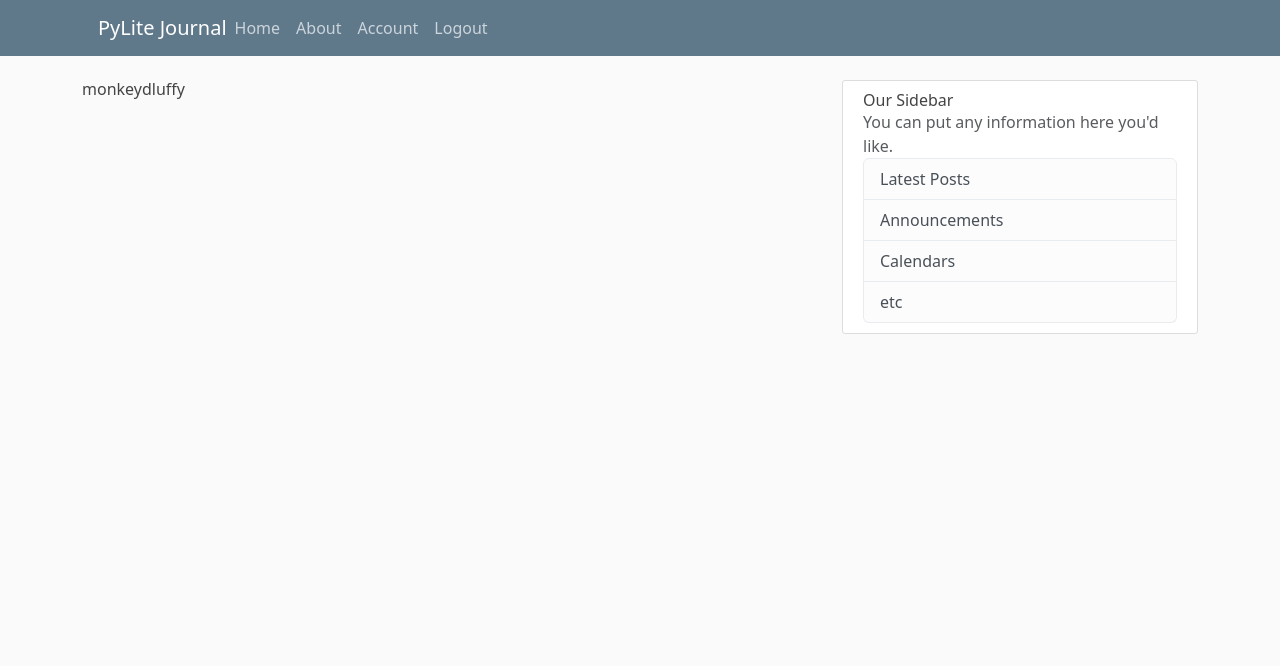
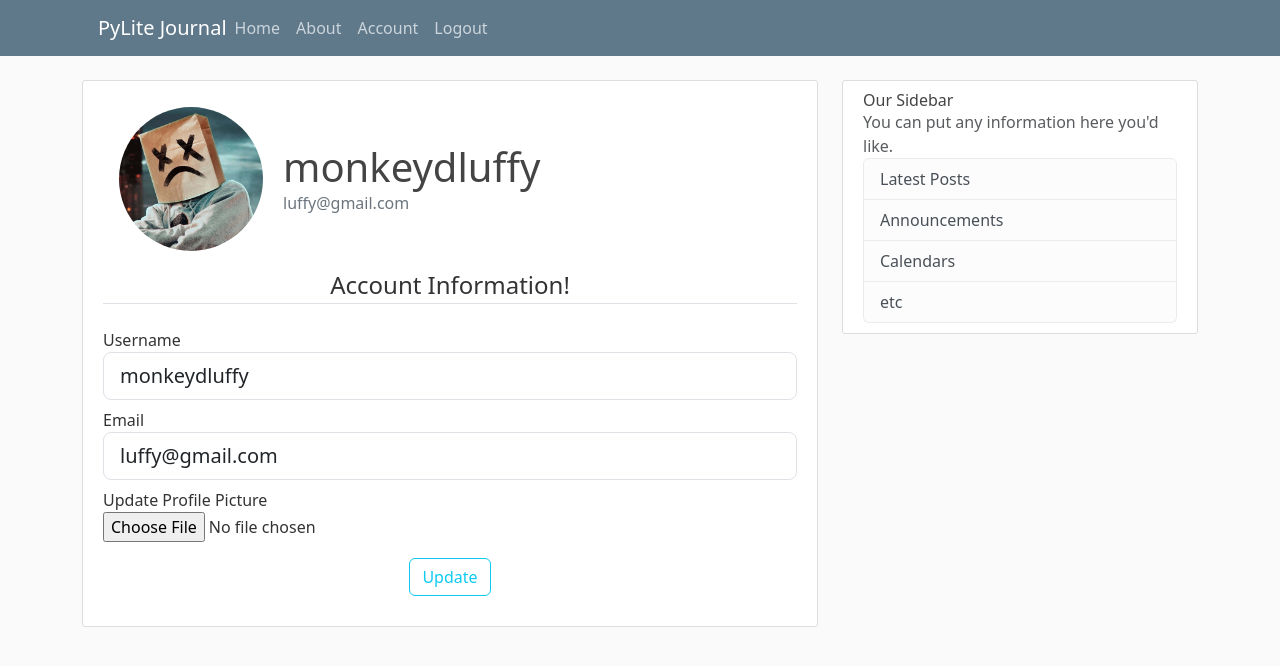
Before and after one commit to anujsamdariya07/PyLite-Journal, a Flask app: page /account in a window 1280 px wide. Shown: the top 666 px of the page. Run offline with Flask 3, Linux system fonts and the light colour scheme; a user stored in the database is signed in; style sheets or scripts are compiled from the project's sources; some libraries are stand-ins or nearby versions.

Commit message:
account + picture update

```diff
--- a/flask_blog/forms.py
+++ b/flask_blog/forms.py
@@ -1,7 +1,9 @@
 from flask_wtf import FlaskForm
-from wtforms import StringField, PasswordField, SubmitField, BooleanField
+from flask_wtf.file import FileField, FileAllowed
+from wtforms import StringField, PasswordField, SubmitField, BooleanField, TextAreaField
 from wtforms.validators import DataRequired, Length, Email, EqualTo, ValidationError
 from flask_blog.models import User
+from flask_login import current_user
 
 class RegistrationForm(FlaskForm):
   username = StringField('Username',
@@ -33,3 +35,26 @@ class LoginForm(FlaskForm):
                            validators=[DataRequired()])
   remember = BooleanField('Remember Me')
   submit = SubmitField('Login')
+
+class UpdateAccountForm(FlaskForm):
+  username = StringField('Username', validators=[DataRequired(), Length(min=2, max=20)])
+  email = StringField('Email', validators=[DataRequired(), Email()])
+  picture = FileField('Update Profile Picture', validators=[FileAllowed(['jpg', 'png'], 'Only JPG and PNG files are allowed!')])
+  submit = SubmitField('Update')
+
+  def validate_username(self, username):
+    if username.data != current_user.username:
+      user = User.query.filter_by(username=username.data).first()
+      if user:
+        raise ValidationError('Username already taken!')
+
+  def validate_email(self, email):
+    if email.data != current_user.email:
+      user = User.query.filter_by(email=email.data).first()
+      if user:
+        raise ValidationError('Email already taken!')
+
+class PostForm(FlaskForm):
+  title = StringField('Title', validators=[DataRequired()])
+  content = TextAreaField('Content', validators=[DataRequired()])
+  submit = SubmitField('Post')
--- a/flask_blog/routes.py
+++ b/flask_blog/routes.py
@@ -1,9 +1,12 @@
 from flask_blog.models import User, Post
 from flask import render_template, url_for, flash, redirect, request
-from flask_blog.forms import RegistrationForm, LoginForm
+from flask_blog.forms import RegistrationForm, LoginForm, UpdateAccountForm, PostForm
 import email_validator
 from flask_blog import app, db, bcrypt
 from flask_login import login_user, current_user, logout_user, login_required
+import secrets
+import os
+from PIL import Image
 
 posts = [
   {
@@ -69,7 +72,48 @@ def logout():
   logout_user()
   return redirect(url_for('home'))
 
-@app.route('/account')
+def save_picture(form_picture):
+  random_hex = secrets.token_hex(8)
+  _, f_ext = os.path.splitext(form_picture.filename)
+  picture_fn = random_hex + f_ext
+  picture_path = os.path.join(app.root_path, 'static/profile_pictures', picture_fn)
+
+  output_size = (125, 125)
+  i = Image.open(form_picture)
+  i.thumbnail(output_size)
+
+  i.save(picture_path)
+
+  prev_picture = os.path.join(app.root_path, 'static/profile_pictures', current_user.image_file)
+  if os.path.exists(prev_picture):
+    os.remove(prev_picture)
+
+  return picture_fn
+
+@app.route('/account', methods=['GET', 'POST'])
 @login_required
 def account():
-  return render_template('account.html', title='Account')
+  form = UpdateAccountForm()
+  if form.validate_on_submit():
+    if form.picture.data:
+      picture_file = save_picture(form.picture.data)
+      current_user.image_file = picture_file
+    current_user.username = form.username.data
+    current_user.email = form.email.data
+    db.session.commit()
+    flash('Your account has been updated!', 'success')
+    return redirect(url_for('account'))
+  elif request.method == 'GET':
+    form.username.data = current_user.username
+    form.email.data = current_user.email
+  image_file = url_for('static', filename='profile_pictures/' + current_user.image_file)
+  return render_template('account.html', title='Account', image_file=image_file, form=form)
+
+@app.route('/post/new', methods=['GET', 'POST'])
+@login_required
+def new_post():
+  form = PostForm()
+  if form.validate_on_submit():
+    flash('Your post has been created!', 'success')
+    return redirect(url_for('home'))
+  return render_template('create_post.html', title='New Post', form=form)
--- a/flask_blog/templates/account.html
+++ b/flask_blog/templates/account.html
@@ -1,5 +1,69 @@
 {% extends "layout.html" %}
 
 {% block content %}
-  <h1>{{ current_user.username }}</h1>
+  <div class="content-section">
+    <div class="media" style="display: flex; align-items: center;">
+      <img class="rounded-circle account-img" style="width: 9rem; height: 9rem; margin-top: 1rem; margin-left: 1rem;" src="{{ image_file }}">
+      <div class="media-body">
+        <h2 class="account-heading">{{ current_user.username }}</h2>
+        <p class="text-secondary">{{ current_user.email }}</p>
+      </div>
+    </div>
+    <!-- FORM HERE -->
+    <div class="content-section " style="border: none; padding: 0rem;">
+      <form action="" method="POST" enctype="multipart/form-data">
+        {{ form.hidden_tag() }}
+        <fieldset class="form-group">
+          <legend class="border-bottom mb-4 text-center">Account Information!</legend>
+          <div class="form-group mt-2 mb-2">
+            {{ form.username.label(class="form-control-label") }}
+
+            {% if form.username.errors %}
+            {{ form.username(class="form-control form-control-lg is-invalid") }}
+            <div class="invalid-feedback">
+              {% for error in form.username.errors %}
+              <span>
+                {{ error }}
+              </span>
+              {% endfor %}
+            </div>
+            {% else %}
+            {{ form.username(class="form-control form-control-lg") }}
+            {% endif %}
+          </div>
+          <div class="form-group mt-2 mb-2">
+            {{ form.email.label(class="form-control-label") }}
+
+            {% if form.email.errors %}
+            {{ form.email(class="form-control form-control-lg is-invalid") }}
+            <div class="invalid-feedback">
+              {% for error in form.email.errors %}
+              <span>
+                {{ error }}
+              </span>
+              {% endfor %}
+            </div>
+            {% else %}
+            {{ form.email(class="form-control form-control-lg") }}
+            {% endif %}
+          </div>
+          <div class="form-group mt-2 mb-2" style="display: flex; flex-direction: column;">
+            {{ form.picture.label() }}
+            {{ form.picture(class="form-control-file") }}
+            {% if form.picture.errors %}
+              {% for error in form.picture.errors %}
+                <span class="" style="color: red;">
+                  {{ error }}
+                </span>
+                <br>
+              {% endfor %}
+            {% endif %}
+          </div>
+        </fieldset>
+        <div class="form-group mt-2 mb-2 text-center">
+          {{ form.submit(class="btn btn-outline-info") }}
+        </div>
+      </form>
+    </div>
+  </div>
 {% endblock content %}
```
Also changed, not shown: flask_blog/static/profile_pictures/c4d41a1aad7a33bb.jpg (added), flask_blog/static/profile_pictures/default.jpg (added), instance/site.db.
